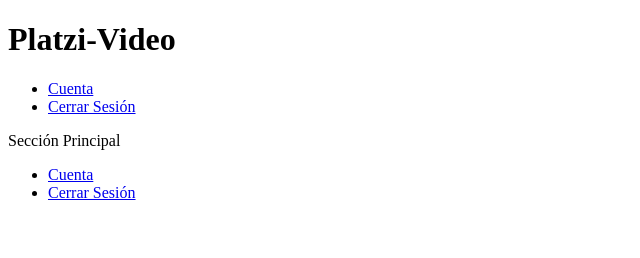
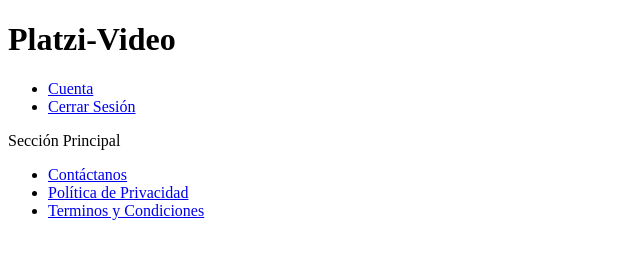
Before and after one commit to kristianlom/platzi-Frontend-Developer, a plain HTML site: page reto-1.html in a window 1280 px wide. Shown: the whole page, without its empty margins (0-640 px from the left). Drawn offline with Linux system fonts and the light colour scheme.

Commit message:
Solución completa del Reto-1

```diff
--- a/reto-1.html
+++ b/reto-1.html
@@ -21,8 +21,9 @@
 </section>
 <footer>
     <ul>
-        <li><a href="#">Cuenta</a></li>
-        <li><a href="#">Cerrar Sesión</a></li>
+        <li><a href="#">Contáctanos</a></li>
+        <li><a href="#">Política de Privacidad</a></li>
+        <li><a href="#">Terminos y Condiciones</a></li>
     </ul>
 </footer>
 </body>
```
